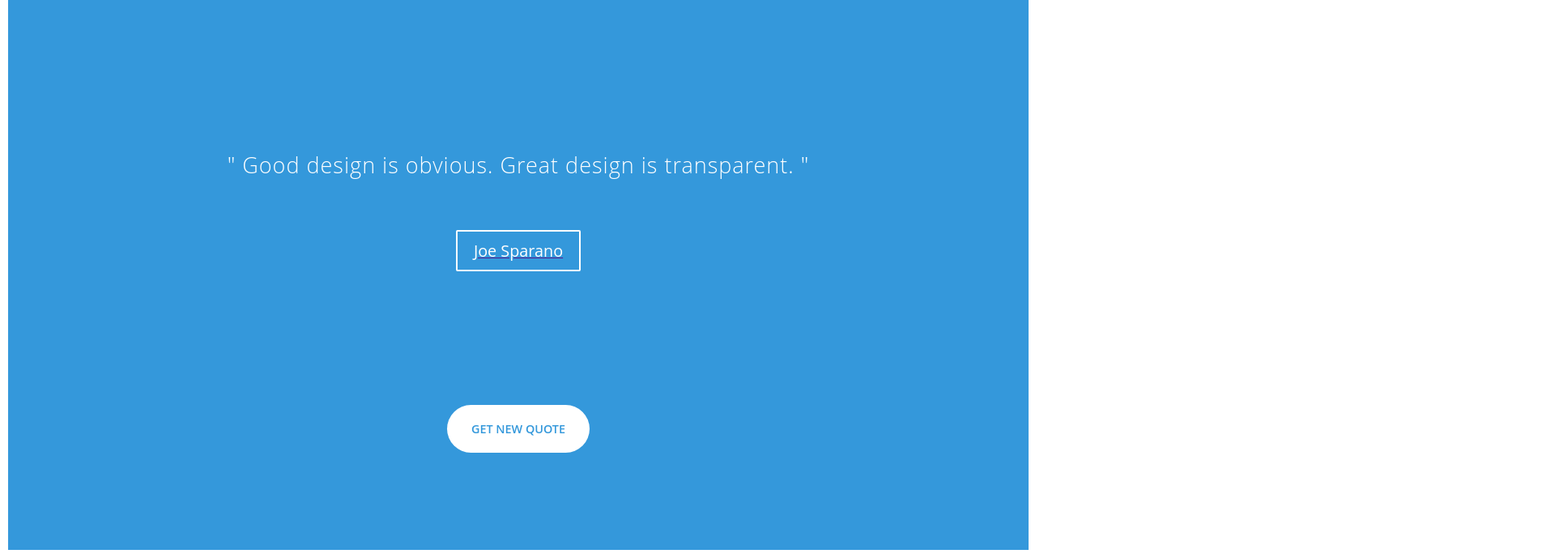
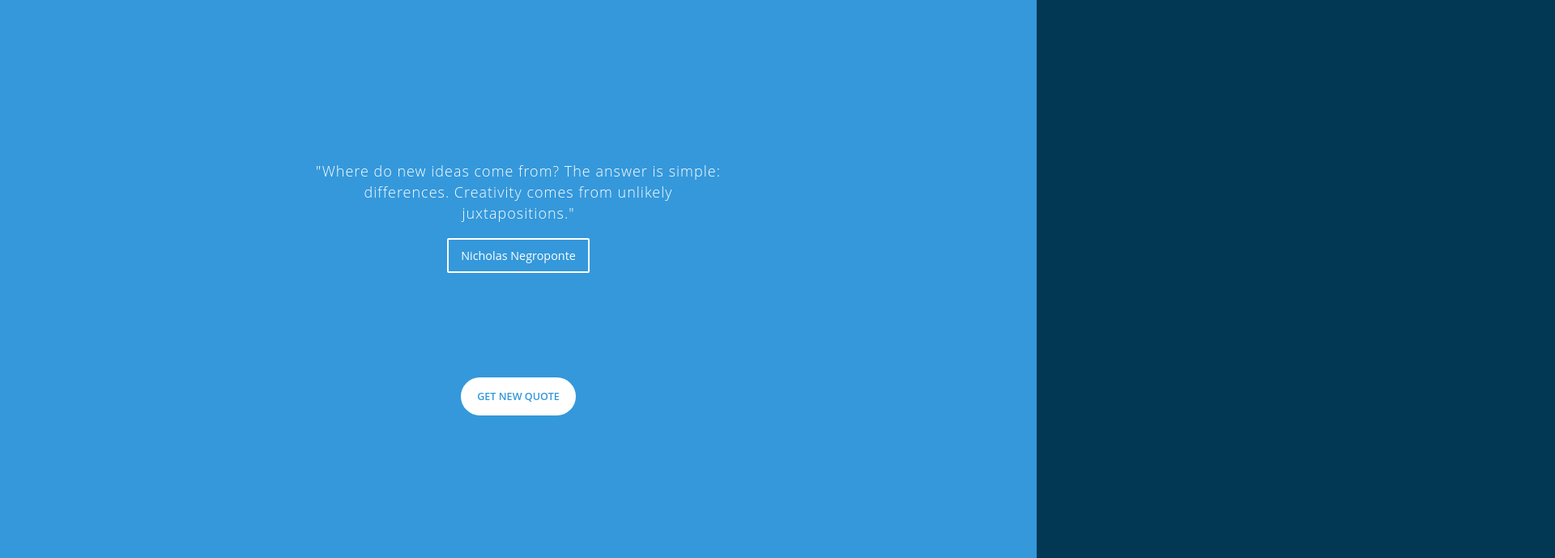
Before and after one commit to zachurich/quotes-by-creatives, a plain HTML site: page index.html in a window 1280 px wide. Shown: the part 111-800 px from the top of the page at 81% size, 1920 px wide, since content can reach past the window. Drawn offline with nearby package versions, Linux system fonts and the light colour scheme.

Commit message:
Adding logo and working on menu

```diff
--- a/index.html
+++ b/index.html
@@ -9,10 +9,10 @@
   <meta name="viewport" content="width=device-width, initial-scale=1">
 </head>
 <body>
-
-  <div id="flex-container">
+  <div id="container">
+      <div class="flex-container">
         <div class="title">
-    <img src="img/logo.png" alt="Quotes For Creatives Logo">
+          <img src="img/logo.svg" alt="Quotes For Creatives Logo">
         </div>
         <div class="nav-button">
           <span></span>
@@ -27,6 +27,7 @@
         </div>
         <div class="button">Get New Quote</div>
     </div>
-
+    <div class="menu"><p>Hello</p></div>
+  </div>
 </body>
 </html>
--- a/js/main.js
+++ b/js/main.js
@@ -11,38 +11,47 @@ $(document).ready(function() {
   // Define our array of quote objects
   var quoteArr = [
     {
-      quote: "How well we communicate is determined not by how well we say things, but how well we are understood.",
-      name: "Andrew Grove",
-      link: "http://google.com/"
+      quote: "As soon as you flip the switch from consumer to producer, you position yourself as an influencer.",
+      name: "Sean McCabe",
+      link: "https://twitter.com/seanwes"
     },
     {
       quote: "Good design is obvious. Great design is transparent.",
       name: "Joe Sparano",
-      link: ""
+      link: "http://joesparano.com/"
     },
     {
       quote: "Where do new ideas come from? The answer is simple: differences. Creativity comes from unlikely juxtapositions.",
       name: "Nicholas Negroponte",
-      link: ""
+      link: "https://twitter.com/nnegroponte"
     },
     {
       quote: "Do not seek praise. Seek criticism.",
       name: "Paul Arden",
-      link: ""
+      link: "https://twitter.com/paul_arden_"
     },
     {
-      quote: "The goal of a designer is to listen, observe, understand, sympathize, empathize, synthesize, and glean insights that enable him or her to ‘make the invisible visible.",
-      name: "Hillman Curtis",
-      link: ""
+      quote: "Have fun being bad when you start learning.",
+      name: "Nick Fredman",
+      link: "https://twitter.com/nickfredman"
+    },
+    {
+      quote: "Creativity is not something that only a select few can tap into.",
+      name: "Travis Neilson",
+      link: "https://twitter.com/travisneilson"
+    },
+    {
+      quote: "Progress and completion are two different things. Celebrate the steps you took today.",
+      name: "Kyle Adams",
+      link: "https://twitter.com/ItsKyleAdams"
     }
   ];
 
   // function for getting random color
   function colorRandomizer() {
     var randomColor= Math.floor(Math.random()*colorArr.length);
-    document.getElementById('flex-container').style.backgroundColor = "#" + colorArr[randomColor];
+    document.querySelector('.flex-container').style.backgroundColor = "#" + colorArr[randomColor];
     document.querySelector('.button').style.color = "#" + colorArr[randomColor];
-    console.log(colorArr[randomColor]);
   }
 
   // function for getting random quotes
@@ -72,10 +81,12 @@ $(document).ready(function() {
         var link  = quoteArr[randomNumber].link;
 
         // Append text content to appropriate places
-        $('.quote').html("&quot; " + quote + " &quot;");
+        $('.quote').html("&quot;" + quote + "&quot;");
         $('.name').html(name);
         $('.link').attr('href', link);
       }
+
+      // Based off of current randomNumber, remove that single item from the array
       quoteArr.splice(randomNumber, 1);
     }
   }
@@ -84,11 +95,18 @@ $(document).ready(function() {
   colorRandomizer();
   quoteRandomizer();
 
-
+  // Click call-back functions
   $('.button').on('click', function() {
   colorRandomizer();
   quoteRandomizer();
-  // Based off of current randomNumber, remove that single item from the array
+  })
+
+  $('.nav-button').on('click', function() {
+    if($('#container').hasClass('body-slide')) {
+      $('#container').removeClass('body-slide').addClass('slide-back');
+    } else {
+      $('#container').addClass('body-slide').removeClass('slide-back');;
+    }
   })
 
 
--- a/styles/main.scss
+++ b/styles/main.scss
@@ -1,17 +1,33 @@
+// Define variables
+$mobile: 500px;
+$shade: rgba(2, 56, 84, 1);
+
+// General Styles
 body {
   padding: 0;
   margin: 0;
   font-size: 18px;
-  @media screen and (max-width: 500px) {
-    font-size: 14px;
+  overflow: hidden;
+  @media screen and (max-width: $mobile) {
+
   }
 }
-#flex-container {
-  position: absolute;
-  top: 0;
-  left: 0;
+
+a {
+  text-decoration: none;
+}
+
+#container {
+  display: flex;
+  width: 150%;
+  overflow: hidden;
+  position: relative;
+}
+
+// Main Styles
+.flex-container {
+  position: relative;
   box-sizing: border-box;
-  border: 10px solid white;
   width: 100%;
   height: 100vh;
   background-color: #3498db;
@@ -26,16 +42,25 @@ body {
     top: 20px;
     left: 20px;
     width: 200px;
+    @media screen and (max-width: $mobile) {
+      top: 15px;
+      left: 15px;
+      width: 180px;
+    }
     img {
       width: 100%;
     }
   }
   .nav-button {
     position: absolute;
-    top: 35px;
-    right: 35px;
-    width: 24px;
+    top: 40px;
+    right: 40px;
+    width: 20px;
     cursor: pointer;
+    @media screen and (max-width: $mobile) {
+      top: 30px;
+      right: 30px;
+    }
     span {
       display: block;
       background: white;
@@ -45,15 +70,14 @@ body {
     }
   }
   .button {
-    padding: 20px 30px;
+    padding: 15px 20px;
     background: white;
     cursor: pointer;
     text-transform: uppercase;
-    font-size: 0.8em;
+    font-size: 0.7em;
     font-weight: 600;
     border-radius: 30px;
     color: #3498db;
-    margin-bottom: 20px;
     transition: all 0.1s ease-in-out;
     &:hover {
       transform: translateY(-2px);
@@ -65,33 +89,83 @@ body {
     flex-direction: column;
     justify-content: center;
     align-items: center;
-    min-height: 500px;
+    min-height: 400px;
     max-width: 800px;
+    @media screen and (max-width: $mobile) {
+      padding: 0 40px;
+    }
     p {
       color: white;
       text-align: center;
-      font-size: 1.5em;
+      font-size: 1em;
+      max-width: 500px;
     }
     p.quote {
       display: flex;
       align-items: center;
       justify-content: center;
       font-weight: 200;
-      padding: 20px;
       letter-spacing: 1px;
       line-height: 26px;
     }
     p.name {
-      font-size: 1.1em;
-      padding: 10px 20px;
+      font-size: 0.8em;
+      padding: 10px 15px;
       border-radius: 2px;
       transition: all 0.2s ease-in-out;
+      margin-top: 0;
       &:hover {
         transform: translateY(-2px);
         box-shadow: 0 20px 20px -10px rgba(0, 0, 0, 0.2);
         cursor: pointer;
       }
     }
+  }
+}
+
+.menu {
+  display: flex;
+  height: 100vh;
+  width: 50%;
+  background: $shade;
+}
+
+.body-slide {
+  animation: body-slide 0.2s ease-in-out forwards;
+}
+
+@keyframes body-slide {
+  0% {
+    transform: translateX(0);
+  }
+  100% {
+    transform: translateX(-30%);
+  }
+}
+
+.slide-back {
+  animation: slide-back 0.2s ease-in-out forwards;
+}
+
+@keyframes slide-back {
+  0% {
+    transform: translateX(-30%);
+  }
+  100% {
+    transform: translateX(0);
+  }
+}
+
+.menu-slide {
+  animation: menu-slide 0.2s ease-in-out forwards;
+}
+
+@keyframes menu-slide {
+  0% {
+    right: -300px;
+  }
+  100% {
+    right: 0px;
   }
 }
 
```
Also changed, not shown: output.css. Lines whose indentation alone changed are shown as unchanged.
